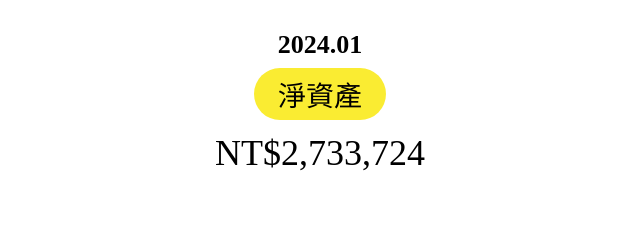
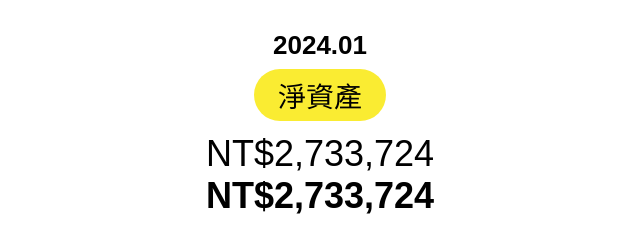
Before and after one commit to ErnieHan/nice, a plain HTML site: page index.html in a window 1280 px wide. Shown: the whole page, without its empty margins (320-960 px from the left). Drawn offline with Linux system fonts and the light colour scheme.

Commit message:
updates font

```diff
--- a/global.css
+++ b/global.css
@@ -9,6 +9,7 @@ body {
     margin: 0;
     padding: 0;
     /* font-family: 'Noto Sans', sans-serif; */
+    font-family: Arial, Helvetica, sans-serif;
     font-weight: 400;
     font-size: 13px;
 }
@@ -45,3 +46,7 @@ h6 {
 .money {
     font-size: 36px;
 }
+
+.money.bold {
+    font-weight: 700;
+}
--- a/index.html
+++ b/index.html
@@ -17,6 +17,7 @@
             <h1 class="year">2024.01</h1>
             <div class="title">淨資產</div>
             <div class="money">NT$2,733,724</div>
+            <div class="money bold">NT$2,733,724</div>
         </div>
     </body>
 </html>
```
